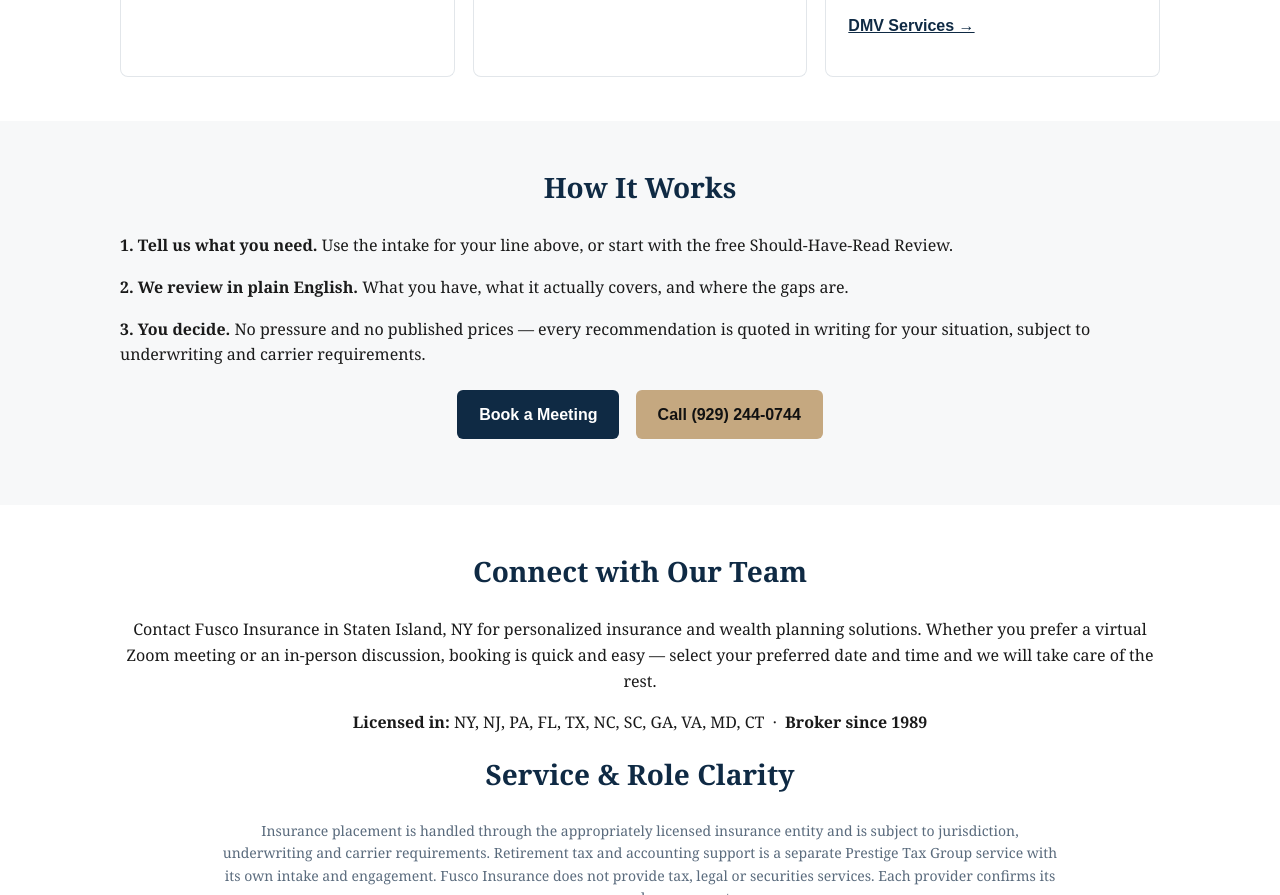
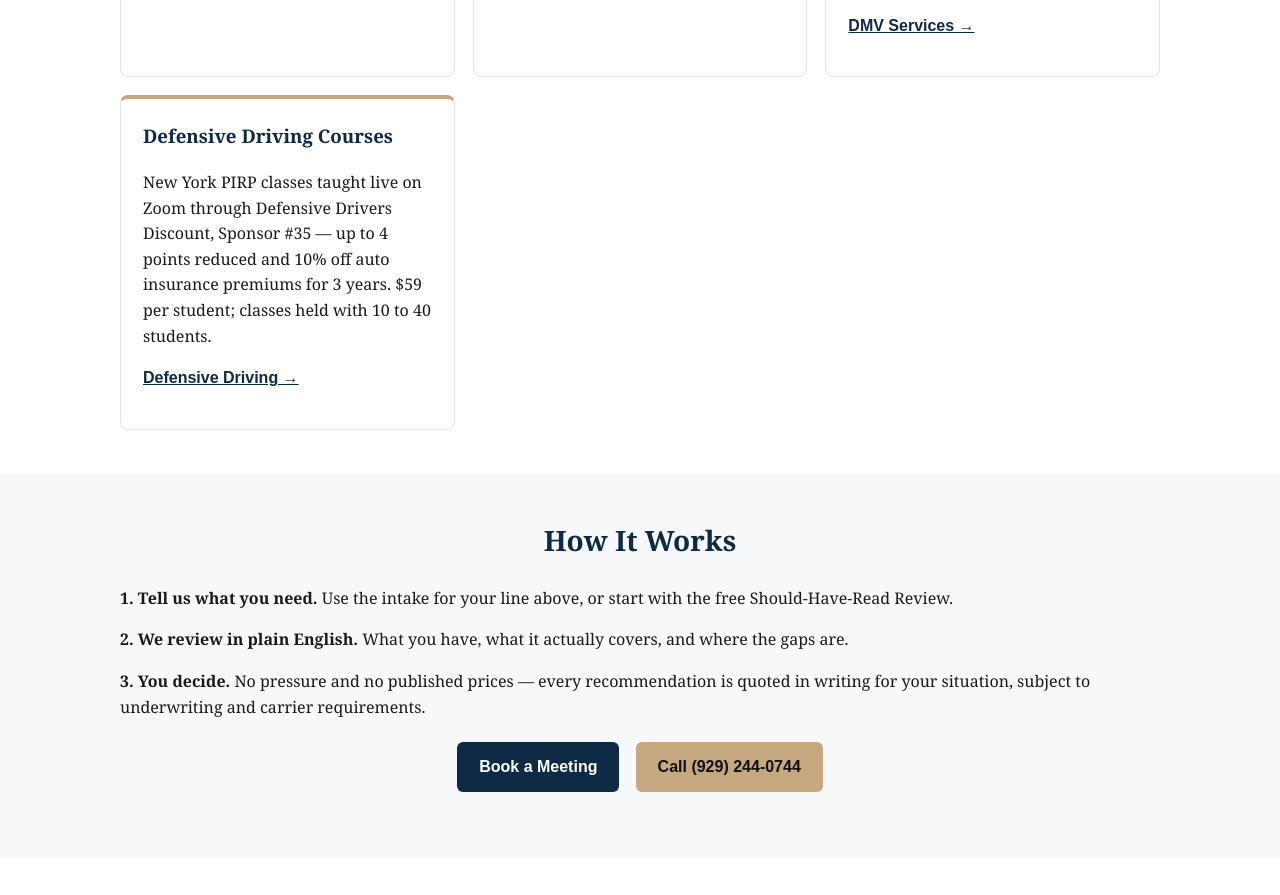
Before and after one commit to legacywise24/fuscoinsuranceny-site, a plain HTML site: page index.html in a window 1280 px wide. Shown: the part 2626-3521 px from the top of the page. Drawn offline with Linux system fonts and the light colour scheme.

Commit message:
Add Defensive Driving Courses card to homepage after DMV Services card

```diff
--- a/index.html
+++ b/index.html
@@ -60,7 +60,7 @@
       <div class="card"><h3>Estate &amp; Family Readiness</h3><p>Connect life insurance, disability, survivor-income, pension and beneficiary questions with a broader family-preparedness and estate-readiness review. Fusco Insurance handles its licensed insurance scope. Legal services are performed separately by participating licensed attorneys or an attorney of your choice.</p><p><a href="https://tally.so/r/Z9oqyv">Start with a Review →</a></p></div>
       <div class="card"><h3>Employee &amp; Voluntary Benefits</h3><p>Group life, disability and voluntary benefits for eligible employers.</p><p><a href="https://tally.so/r/ArK6dB">Request a Benefits Review →</a></p></div>
       <div class="card"><h3>Boat, Yacht &amp; Marine</h3><p>Recreational and qualifying commercial marine insurance reviews.</p><p><a href="https://tally.so/r/Z9oqyv">Request a Marine Review →</a></p></div>
-      <div class="card"><h3>DMV Services — Private Service Bureau</h3><p>Registrations, vehicle transfers, plates, duplicate titles and registrations, and road test appointments — prepared and filed at DMV by our New York State DMV Licensed Private Service Bureau, License #5639. New York transactions only; fees quoted up front.</p><p><a href="dmv-services.html">DMV Services →</a></p></div>
+      <div class="card"><h3>DMV Services — Private Service Bureau</h3><p>Registrations, vehicle transfers, plates, duplicate titles and registrations, and road test appointments — prepared and filed at DMV by our New York State DMV Licensed Private Service Bureau, License #5639. New York transactions only; fees quoted up front.</p><p><a href="dmv-services.html">DMV Services →</a></p></div><div class="card"><h3>Defensive Driving Courses</h3><p>New York PIRP classes taught live on Zoom through Defensive Drivers Discount, Sponsor #35 — up to 4 points reduced and 10% off auto insurance premiums for 3 years. $59 per student; classes held with 10 to 40 students.</p><p><a href="defensive-driving.html">Defensive Driving →</a></p></div>
     </div>
   </div>
 </section>
```
